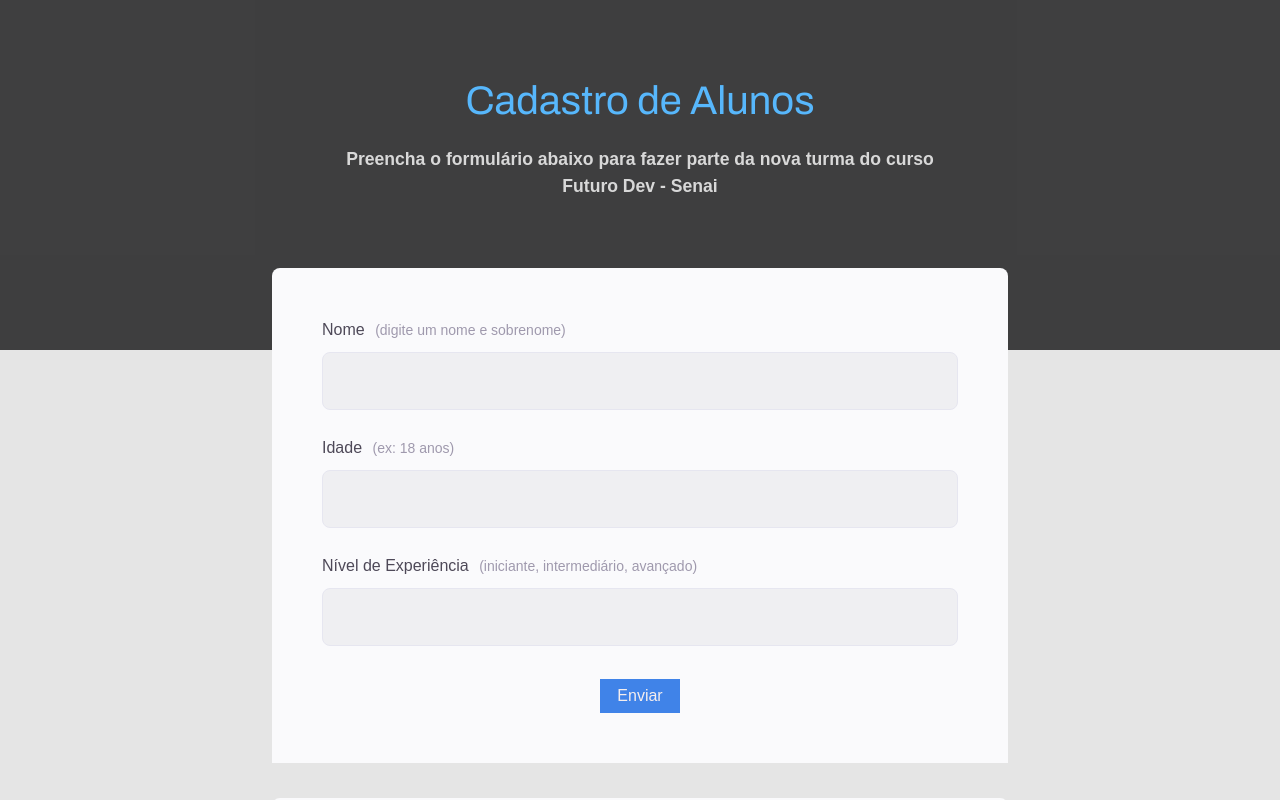
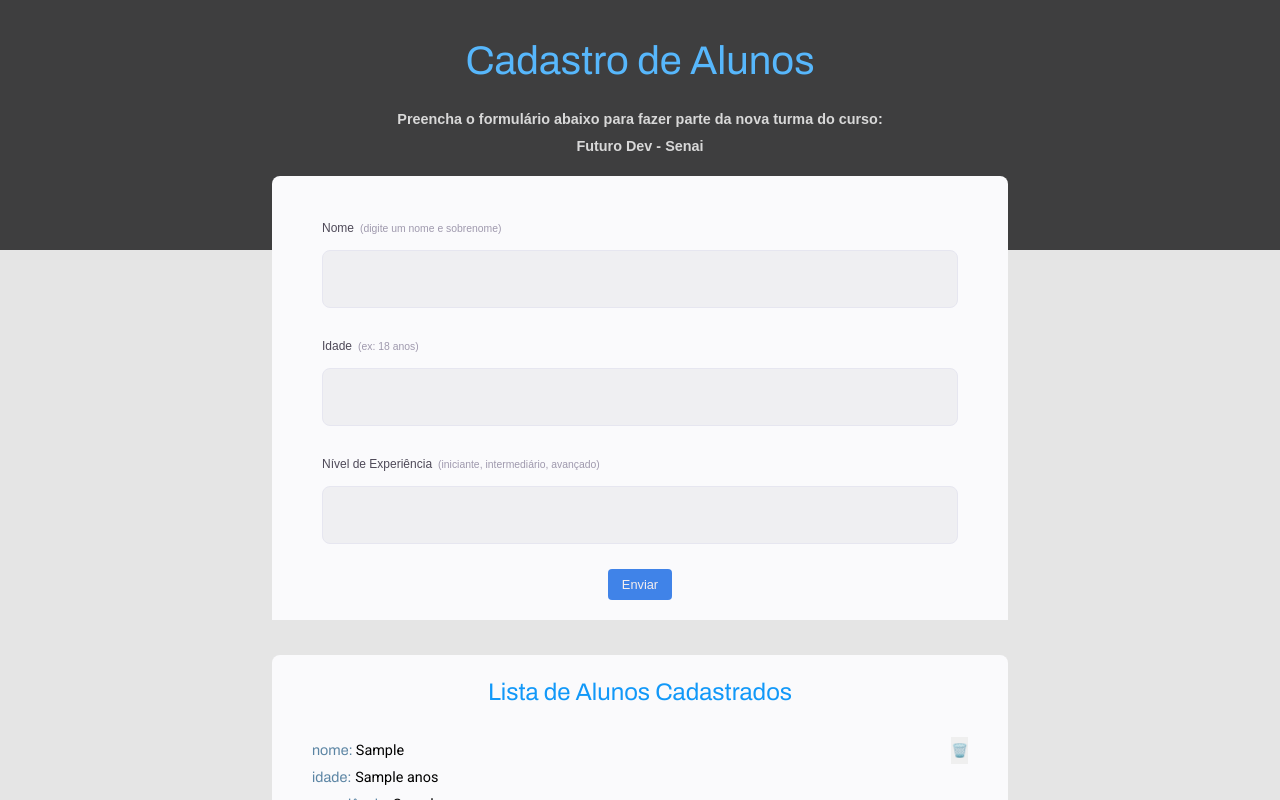
Before and after one commit to MilenaRizzi/projetos-senai, a React (Vite) app in the folder modulo01/semana9/lista-usuarios/: page / in a window 1280 px wide. Both pictures are taken after typing "Sample", "Sample", "Sample" into the empty fields and a click on the button "Enviar". Shown: the top 800 px of the page. Built offline with nearby package versions, Linux system fonts and the light colour scheme; the HTML template or start-up script is replaced by a standard one.

Commit message:
criacao de uma  funcao  para deletar registro

```diff
--- a/modulo01/semana9/lista-usuarios/src/App.module.css
+++ b/modulo01/semana9/lista-usuarios/src/App.module.css
@@ -10,7 +10,7 @@ body {
 body::before {
     content:''; /*o conteudo do que eu quero colocar antes do body, se eu escrevesse abc, apareceria acima do body*/
     width: 100vw;
-    height: 350px;
+    height: 250px;
     background: #121214;
 
     position: absolute;
--- a/modulo01/semana9/lista-usuarios/src/components/Header.module.css
+++ b/modulo01/semana9/lista-usuarios/src/components/Header.module.css
@@ -2,10 +2,9 @@
     display: flex;
     flex-direction: column;
     align-items: center;
-    padding: 3rem;
+    padding: 0.5rem 0 1rem 0;
     margin-top: 2rem;
 }
-
 
 .header h1 {
     font-family: 'Archivo', sans-serif;
@@ -19,7 +18,7 @@
 .header p {
     color: rgba(255, 255, 255, 0.801);
     line-height: 26px;
-    font-size: 1.1rem;
+    font-size: 0.9rem;
     text-align: center;
     font-family: Arial, Helvetica, sans-serif;
     font-weight: bold;
--- a/modulo01/semana9/lista-usuarios/src/components/Header.tsx
+++ b/modulo01/semana9/lista-usuarios/src/components/Header.tsx
@@ -7,7 +7,7 @@ export function Header() {
 
             <div className={styles.headerContent}>
                 <h1>Cadastro de Alunos</h1>
-                <p>Preencha o formulário abaixo para fazer parte da nova turma do curso Futuro Dev - Senai</p>
+                <p>Preencha o formulário abaixo para fazer parte da nova turma do curso: <br/> Futuro Dev - Senai</p>
             </div>
         </div>
     )
--- a/modulo01/semana9/lista-usuarios/src/components/UserList.module.css
+++ b/modulo01/semana9/lista-usuarios/src/components/UserList.module.css
@@ -5,11 +5,10 @@
 }
 
 .form {
-    margin-top: 20px;
     background: #FAFAFC;
     border-radius: 8px 8px 0px 0px;
-    min-height: 300px;
-    padding: 50px;
+    padding: 40px 50px 20px 50px;
+    margin-bottom: 20px;
 
 }
 
@@ -21,7 +20,7 @@
 
 .inputWrapper label {
     font-family: 'Poppins', sans-serif;
-    font-size: 1rem;
+    font-size: 0.75rem;
     line-height: 24px;
     color: #4E4958;
     margin-bottom: 10px;
@@ -39,7 +38,7 @@
 
 .inputWrapper label span {
     margin-left: 6px;
-    font-size: 14px;
+    font-size: 0.65rem;
     line-height: 20px;
     color: #9f99ad;
 }
@@ -50,17 +49,17 @@
 }
 
 .enviar {
-    padding-top: 0.5rem ;
     text-align: center;
 }
 
 .btnEnviar {
-    padding: 0.5rem 1rem;
+    padding: 0.5rem;
     background-color: #2e78e6e7;
     border: 0;
+    border-radius: 4px;
     color: rgb(245, 238, 238);
-    font-size: 1rem;
-    width: 5rem;
+    font-size: 0.8rem;
+    width: 4rem;
 }
 
 .btnEnviar:hover {
@@ -78,26 +77,28 @@
 }
 
 .result > h2 {
-    margin: 1.75rem;
-    padding-bottom: 1rem;
+    padding-bottom: 2rem;
     text-align: center;
     color: #1198f8;
     font-family: 'Archivo', sans-serif;
 }
 
 .userInfos {
-    border: 1px solid black;
-    border-radius: 6px;
-    max-width: 14rem;
-    padding: 1rem;
     margin: 0 1rem;
     line-height: 26px;
-
 }
 
-.userInfos > p {
+.userInfos > div {
+    display: flex;
+    justify-content: space-between;
+}
+
+.userInfos button {
+    border: 0;
+}
+
+.userInfos p {
     font-family: 'Archivo', sans-serif;
-
     color: rgba(0, 66, 114, 0.637);
     font-size: 0.9rem;
 }
@@ -108,3 +109,8 @@
     color: black;
     font-family: 'Roboto', sans-serif;
 }
+
+.userInfos hr {
+    margin: 20px 0;
+
+}
--- a/modulo01/semana9/lista-usuarios/src/components/UserList.tsx
+++ b/modulo01/semana9/lista-usuarios/src/components/UserList.tsx
@@ -39,6 +39,11 @@ export function UserList() {
         });
     }
 
+    function handleDeleteRegister(index: number) {
+        setUsers((prevUsers) => prevUsers.filter((_, i) => i !== index));
+    }
+
+
     return (
         <div className={styles.content}>
             <div>
@@ -48,7 +53,7 @@ export function UserList() {
                 <div className={styles.wrapper}>
                     <div className={styles.inputWrapper}>
                         <div className={styles.name}>
-                            <label htmlFor="name">Nome  <span>(digite um nome e sobrenome)</span></label>
+                            <label htmlFor="name">Nome<span>(digite um nome e sobrenome)</span></label>
                             <input
                                 name="name"
                                 type="text"
@@ -59,7 +64,7 @@ export function UserList() {
                     </div>
 
                     <div className={styles.inputWrapper}>
-                        <label htmlFor="age">Idade <span>(ex: 18 anos)</span></label>
+                        <label htmlFor="age">Idade<span>(ex: 18 anos)</span></label>
                         <input
                             type="text"
                             name="age"
@@ -69,7 +74,7 @@ export function UserList() {
                     </div>
 
                     <div className={styles.inputWrapper}>
-                        <label htmlFor="exp">Nível de Experiência <span>(iniciante, intermediário, avançado)</span></label>
+                        <label htmlFor="exp">Nível de Experiência<span>(iniciante, intermediário, avançado)</span></label>
                         <input
                             type="text"
                             name="exp"
@@ -79,7 +84,9 @@ export function UserList() {
 
 
                     <div className={styles.enviar}>
-                        <button className={styles.btnEnviar}>
+                        <button
+                        className={styles.btnEnviar}
+                        disabled={!form}>
                             Enviar
                         </button>
                     </div>
@@ -89,11 +96,16 @@ export function UserList() {
                 users.length >= 1 && (
                     <div className={styles.result}>
                         <h2>Lista de Alunos Cadastrados</h2>
-                        {users.map((user) => (
+                        {users.map((user, index) => (
                             <div className={styles.userInfos}key={user.name}>
-                                <p>nome: <span>{user.name}</span></p>
+
+                                <div>
+                                    <p>nome: <span>{user.name}</span></p>
+                                    <button onClick={() => handleDeleteRegister(index)}>🗑️</button>
+                                </div>
                                 <p>idade:<span> {user.age} anos</span> </p>
                                 <p>experiência: <span>{user.exp}</span></p>
+                                <hr/>
                             </div>
                         ))}
                     </div>
```
